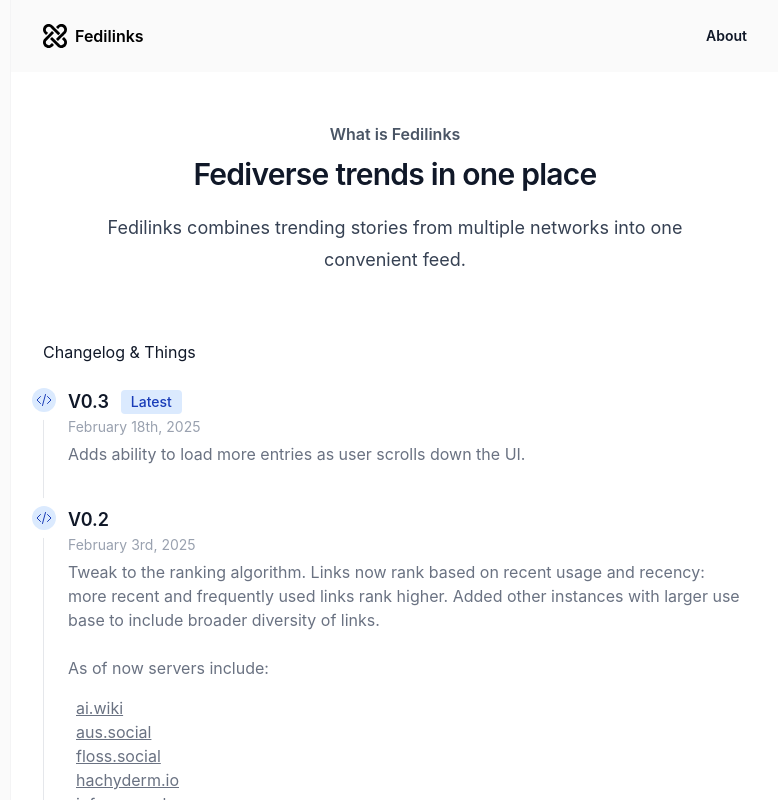
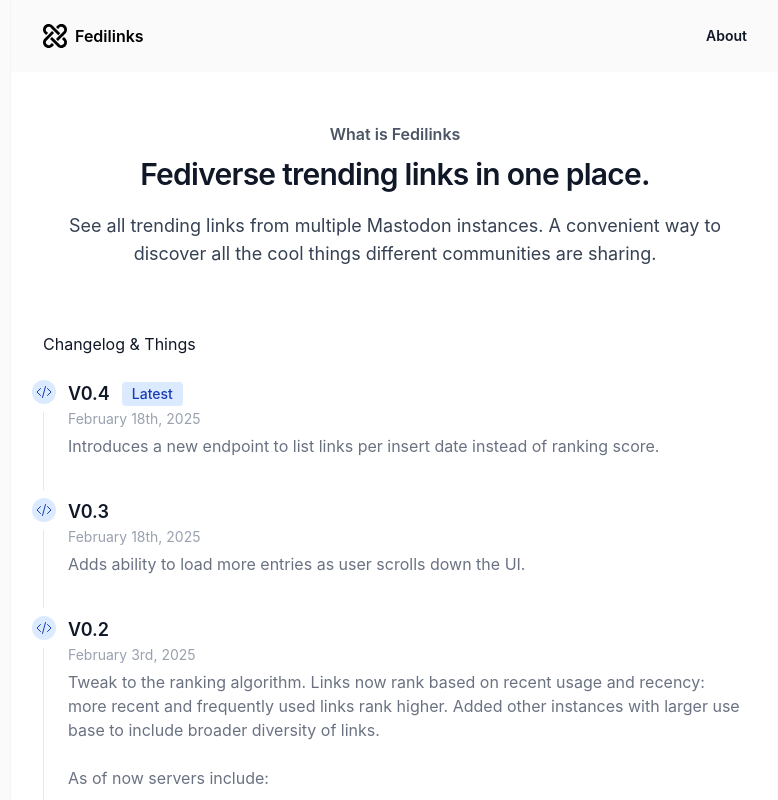
Before and after one commit to mstrlaw/fedilinks-web, a React (Vite) app: page /about in a window 1280 px wide. Shown: the top 800 px of the page, without its empty margins (245-1023 px from the left). Built offline with nearby package versions, Linux system fonts and the light colour scheme; no server answers; a web font is replaced by a local one.

Commit message:
Changes endpoint for v2/links

```diff
--- a/src/common/api.ts
+++ b/src/common/api.ts
@@ -5,6 +5,6 @@ const axios = ax.create({
 });
 
 export const getEntries = async ({ offset = 0 }: { offset?: number }) => {
-  const endpoint = `/list_ranked_links?limit=20&offset=${offset}`;
+  const endpoint = `/links?limit=20&offset=${offset}`;
   return await axios.get(`${endpoint}`);
 }
--- a/src/components/Entry.tsx
+++ b/src/components/Entry.tsx
@@ -78,9 +78,9 @@ const Entry = ({ entry }: Props) => {
           >
             {formatSource(entry.source)}
           </a>
-          <span className="inline-flex items-center rounded-md bg-blue-50 px-2 py-1 text-xs font-medium text-blue-700 ring-1 ring-blue-700/10 ring-inset ml-2">
+          {/* <span className="inline-flex items-center rounded-md bg-blue-50 px-2 py-1 text-xs font-medium text-blue-700 ring-1 ring-blue-700/10 ring-inset ml-2">
             {entry.uses} uses
-          </span>
+          </span> */}
         </div>
       </div>
 
--- a/src/views/About.tsx
+++ b/src/views/About.tsx
@@ -7,11 +7,12 @@ function About() {
             What is Fedilinks
           </h2>
           <p className="mt-2 text-2xl font-semibold tracking-tight text-gray-900 dark:text-zinc-100 sm:text-3xl lg:text-balance">
-            Fediverse trends in one place
+            Fediverse trending links in one place.
           </p>
-          <p className="mt-5 text-lg/8 text-gray-700 dark:text-zinc-200">
-            Fedilinks combines trending stories from multiple networks into one
-            convenient feed.
+          <p className="mt-5 text-lg text-gray-700 dark:text-zinc-200">
+            See all trending links from multiple Mastodon instances. A
+            convenient way to discover all the cool things different communities
+            are sharing.
           </p>
         </div>
 
@@ -40,10 +41,38 @@ function About() {
               </svg>
             </span>
             <h3 className="flex items-center mb-1 text-lg font-semibold text-gray-900 dark:text-white">
-              V0.3
+              V0.4
               <span className="bg-blue-100 text-blue-800 text-sm font-medium me-2 px-2.5 py-0.5 rounded-sm dark:bg-blue-900 dark:text-blue-300 ms-3">
                 Latest
               </span>
+            </h3>
+            <time className="block mb-2 text-sm font-normal leading-none text-gray-400 dark:text-gray-500">
+              February 18th, 2025
+            </time>
+            <p className="mb-4 text-base font-normal text-gray-500 dark:text-gray-400">
+              Introduces a new endpoint to list links per insert date instead of
+              ranking score.
+            </p>
+          </li>
+          <li className="mb-10 ms-6">
+            <span className="absolute flex items-center justify-center w-6 h-6 bg-blue-100 rounded-full -start-3 ring-8 ring-white dark:ring-gray-900 dark:bg-blue-900">
+              <svg
+                xmlns="http://www.w3.org/2000/svg"
+                fill="none"
+                viewBox="0 0 24 24"
+                strokeWidth="1.5"
+                stroke="currentColor"
+                className="w-4 h-4 text-blue-800 dark:text-blue-300"
+              >
+                <path
+                  strokeLinecap="round"
+                  strokeLinejoin="round"
+                  d="M17.25 6.75 22.5 12l-5.25 5.25m-10.5 0L1.5 12l5.25-5.25m7.5-3-4.5 16.5"
+                />
+              </svg>
+            </span>
+            <h3 className="flex items-center mb-1 text-lg font-semibold text-gray-900 dark:text-white">
+              V0.3
             </h3>
             <time className="block mb-2 text-sm font-normal leading-none text-gray-400 dark:text-gray-500">
               February 18th, 2025
--- a/src/views/Feed.tsx
+++ b/src/views/Feed.tsx
@@ -28,10 +28,7 @@ function Feed() {
         throw new Error(err);
       });
 
-      setEntries((prevEntries) => [
-        ...prevEntries,
-        ...data.data.links_with_usage,
-      ]);
+      setEntries((prevEntries) => [...prevEntries, ...data.data.links]);
     };
 
     getData();
```
